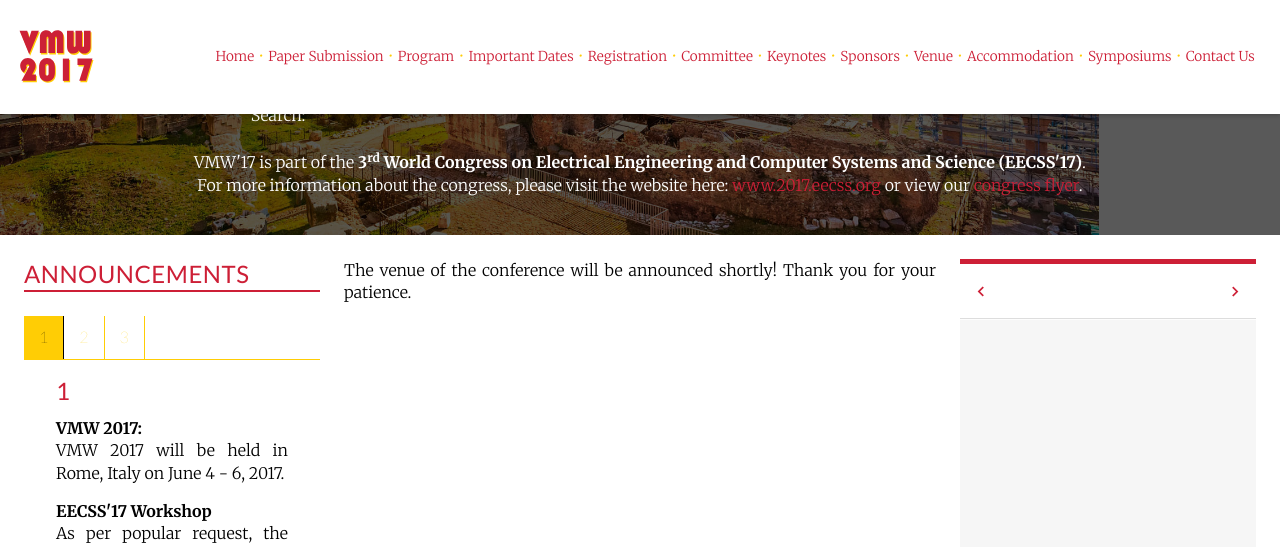
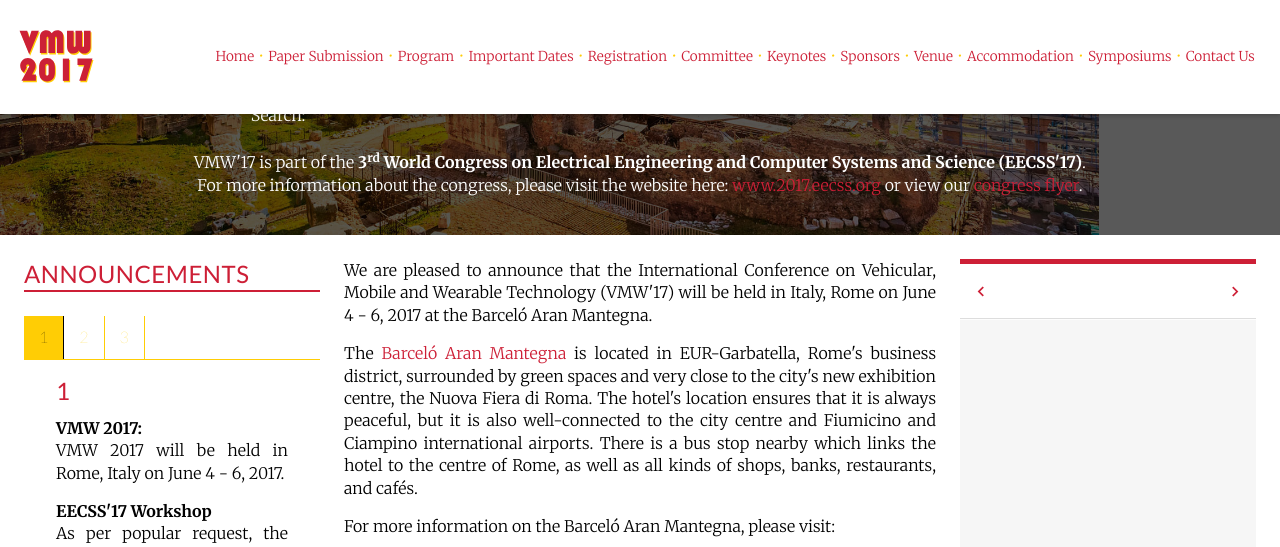
Before and after one commit to intaset/vmw, a Jekyll site: the page built from venue.html, in a window 1280 px wide and 1400 px high, scrolled down 272 px. Shown: the top 547 px of the window. Built offline with Jekyll 4.4.1, drawn with Linux system fonts in a browser that asks for light colours; nearby versions of some CDN libraries; Markdown is read by kramdown in place of the engine named in the settings; comment, search, counter and statistics services are not loaded; some of the changed text lies outside the part shown.

Commit message:
added hotel info

```diff
--- a/venue.html
+++ b/venue.html
@@ -7,21 +7,22 @@ keyword: smart glass, wearable imaging, projection devices, smart watch, smart a
 
 <div class="unit unit-s-1 unit-m-1-4-1 unit-l-1-4-1">
   <div class="unit-spacer content">
-  <p class="body">The venue of the conference will be announced shortly! Thank you for your patience.</p>
-<!--     <p class="body">We are pleased to announce that the 4<sup>th</sup>  International Conference on Multimedia and Human-Computer Interaction (MHCI'16) will be held in Budapest, Hungary, on August  16 - 17, 2016 at the Novotel Budapest Centrum.</p>
- <p class="body">Art nouveau style Novotel Budapest  Centrum is located in the city centre with easy access. Enjoy 4-star comfort in  sound-proof, air-conditioned rooms with tea/coffee making facilities. Café  Palace restaurant await our guests with live piano music, Hungarian and  International tastes. The hotel offers free entrance into a fitness room, jacuzzi,  and sauna. Free WiFi is available in the entire Hotel. </p>
- <p class="body">
-  Metro, trams and buses are on your  doorstep. Novotel Budapest Centrum is close to Keleti Railway station as well  to Blaha Lujza square on Pest side of Budapest. With easy access to public  transportation, you can quickly reach the Danube River, shopping areas of  Budapest, the Syma congress centre, Hungexpo exhibition field, or the Budapest  Arena concert hall. Restaurants with international kitchen and excellent bars,  pubs can be found in close proximity of the Hotel.</p>
- <p class="body">For more information on Novotel  Budapest Centrum, please visit:</p>
+  <!-- <p class="body">The venue of the conference will be announced shortly! Thank you for your patience.</p> -->
 
-<center><a href="http://www.accorhotels.com/gb/hotel-3560-novotel-budapest-centrum/index.shtml" target="_blank" class="body-link"><img src="../img/novotel_logo.png" class="flex-sponsor"></a></center>
+<p class="body">We are pleased to announce that the International Conference on Vehicular, Mobile and Wearable Technology (VMW'17) will be held in Italy, Rome on June 4 - 6, 2017 at the Barceló Aran Mantegna.</p>
+
+<p class="body">The <a href="https://www.barcelo.com/en-us/hotels/italy/rome/barcelo-aran-mantegna/" target="_blank" class="body-link">Barceló Aran Mantegna</a> is located in EUR-Garbatella, Rome's business district, surrounded by green spaces and very close to the city's new exhibition centre, the Nuova Fiera di Roma. The hotel's location ensures that it is always peaceful, but it is also well-connected to the city centre and Fiumicino and Ciampino international airports. There is a bus stop nearby which links the hotel to the centre of Rome, as well as all kinds of shops, banks, restaurants, and cafés.</p>
+
+<p class="body">For more information on the Barceló Aran Mantegna, please visit:</p>
+<br>
+<center><a href="https://www.barcelo.com/en-us/hotels/italy/rome/barcelo-aran-mantegna/" target="_blank" class="body-link"><img src="../img/Logo-Barcelo_BHR_pos.png"  width="50%"></a></center>
+<br>
+<p class="body">Rome, Italy’s capital, is a sprawling, cosmopolitan city with nearly 3,000 years of globally influential art, architecture and culture on display. Ancient ruins such as the Forum and the Colosseum evoke the power of the former Roman Empire. Vatican City, headquarters of the Roman Catholic Church, has St. Peter’s Basilica and the Vatican Museums, which house masterpieces such as Michelangelo’s Sistine Chapel frescoes.</p>
+
+<p class="body">Rome can be reached very easily via its airports (Leonardo da Vinci and Ciampino), by rail (the two large stations, Termini and Tiburtina), and even by sea (the ports of Ostia, Fiumicino and Civitavecchia). </p>
+
+<p class="body">For more information on Rome, please visit <b><i><a href="http://www.turismoroma.it" target="_blank" class="body-link">Turismoroma</a></i></b>, the city’s tourist portal.</p>
 
 
- <p class="body">Often described as the &quot;Little  Paris of Middle Europe&quot;, Budapest is famous not only for the monuments  reflecting its own 1,000-year-old culture, but also for the relics of others  who settled here. Remains from both Roman occupation and much later ruled by the  Turks can still be seen in the city. After the Ottoman Empire the union with  Austria has a particular influence on the city's form and style.</p>
- <p class="body">The capital has two sides, Buda and  Pest, stretching along the banks of the Danube, representing two different  characters of the city.<br>
-  Suburban Buda and its historic castle  district offer medieval streets and houses, museums, caves and Roman ruins. The  dynamic Pest side boasts the largest parliament building in Europe, riverside  promenades, flea markets, bookstores, antique stores and café houses.</p>
-  <p class="body">
-  Budapest has a lot to offer. Museums  and galleries, churches and synagogues, palaces and historic buildings, baths  and pools are presented together with the influence of Secession in the city.</p>
- <p class="body">For more information on Budapest,  please visit: <a href="http://www.budapest.com" class="body-link">www.budapest.com</a>. </p> -->
   </div>
   </div>
```
Also changed, not shown: 1 other file.
